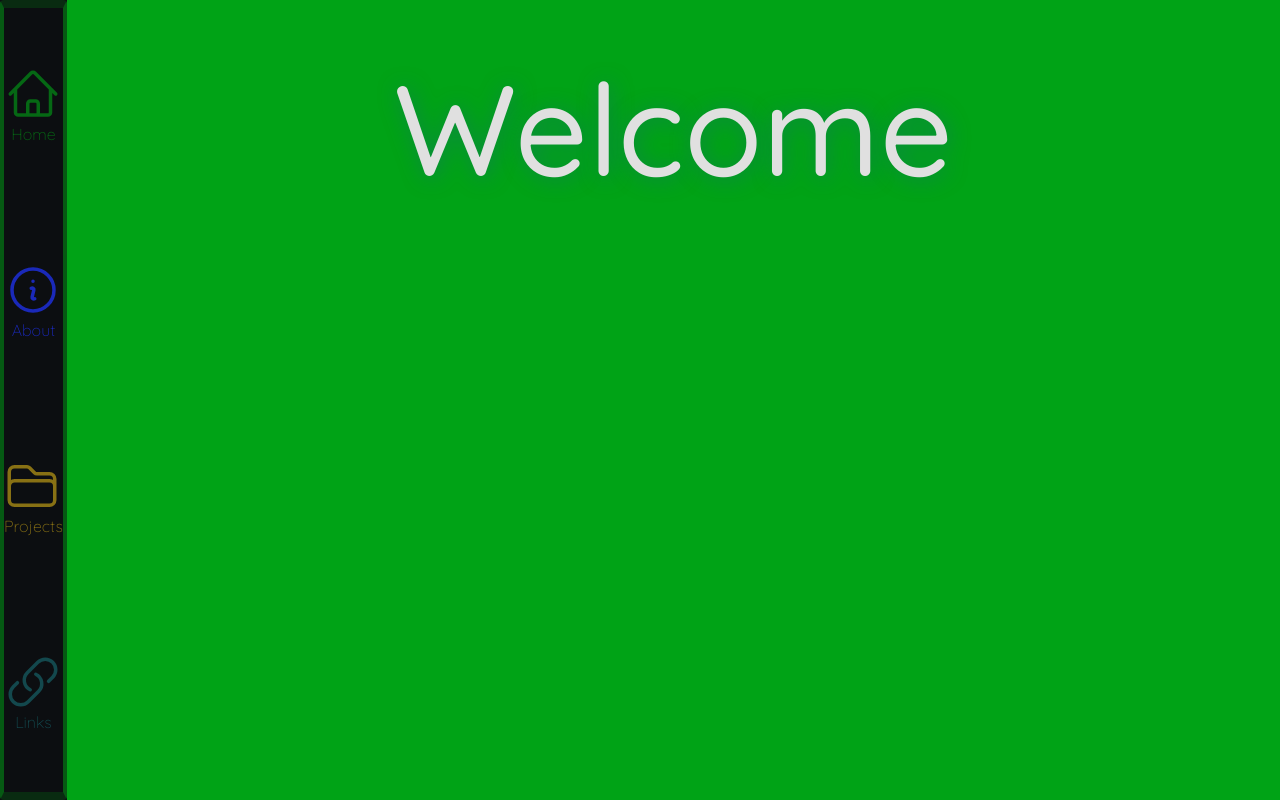
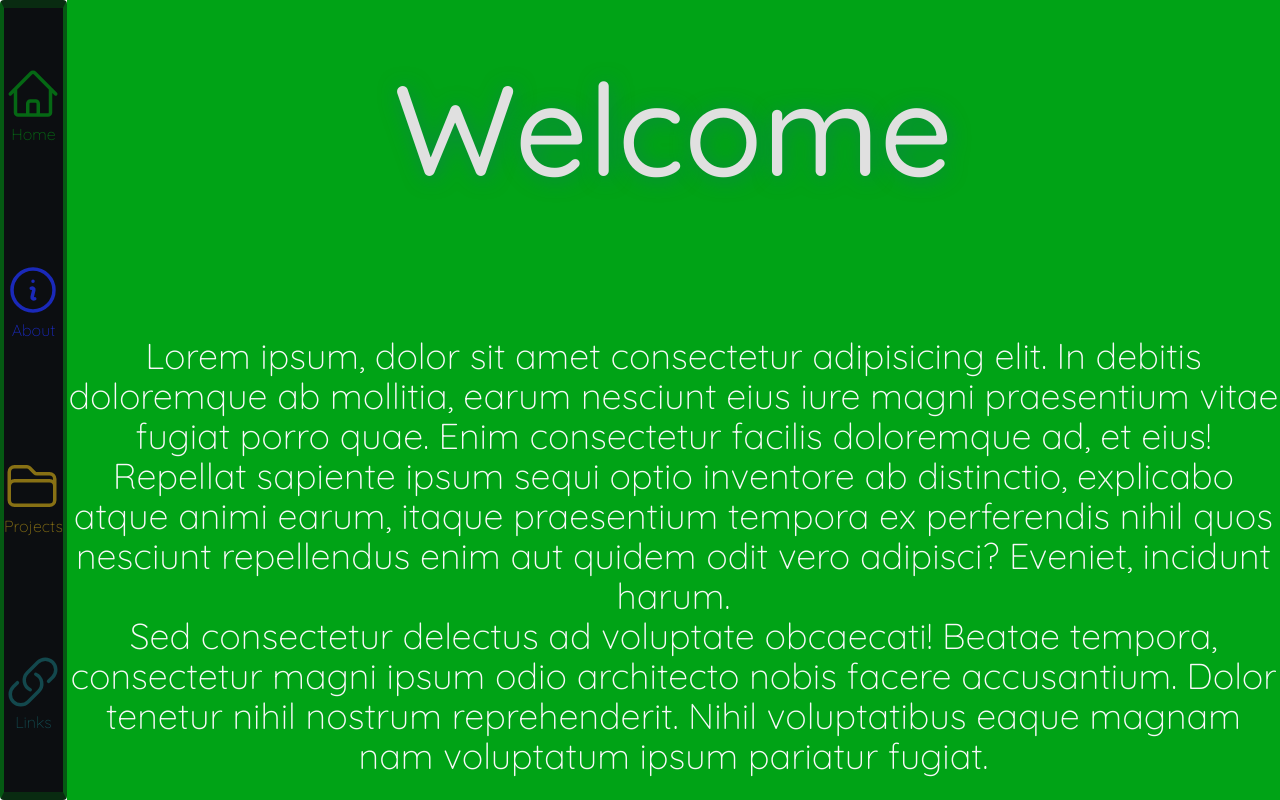
Before and after one commit to cfx78/cfx789, a React (Vite) app: page / in a window 1280 px wide. Built offline with nearby package versions, Linux system fonts and the light colour scheme.

Commit message:
Need to fix exit transition on Framer Motion

```diff
--- a/src/components/AnimatedRoutes/AnimatedRoutes.jsx
+++ b/src/components/AnimatedRoutes/AnimatedRoutes.jsx
@@ -4,20 +4,27 @@ import RootLayout from '../../layouts/RootLayout'
 import About from '../../pages/About/About'
 import Home from '../../pages/Home/Home'
 import Links from '../../pages/Links/Links'
-
+import { AnimatePresence } from 'framer-motion'
 import Projects from '../../pages/Projects/Projects'
 
 const AnimatedRoutes = () => {
     const location = useLocation()
     return (
+        <AnimatePresence>
             <Routes>
-            <Route path="/" element={<RootLayout />}>
+                <Route
+                    location={location}
+                    key={location.pathname}
+                    path="/"
+                    element={<RootLayout />}
+                >
                     <Route index element={<Home />} />
                     <Route path="about" element={<About />} />
                     <Route path="projects" element={<Projects />} />
                     <Route path="links" element={<Links />} />
                 </Route>
             </Routes>
+        </AnimatePresence>
     )
 }
 
--- a/src/components/Navbar/Navbar.jsx
+++ b/src/components/Navbar/Navbar.jsx
@@ -8,7 +8,7 @@ import { NavLink } from 'react-router-dom'
 
 function Navbar() {
     return (
-        <div className="h-screen c border-4 border-accent-700/50  flex flex-col  inset-y-0 left-0 justify-around items-center rounded   border-y-8 border-y-accent-700/20 hover:border-primary-200 transition duration-150 ease-out hover:ease-in max-w-min">
+        <div className="h-screen c border-4 border-accent-700/50  flex flex-col  inset-y-0 left-0 justify-around items-center rounded   border-y-8 border-y-accent-700/20 hover:border-primary-200 transition duration-150 ease-out hover:ease-in max-w-min bg-neutral-900">
             <NavLink
                 to="/"
                 className="transition duration-150 ease-out
--- a/src/index.css
+++ b/src/index.css
@@ -4,6 +4,7 @@
 body {
     font-family: 'Quicksand', sans-serif;
     font-weight: 300;
+    overflow: hidden;
 }
 h1,
 h2,
--- a/src/layouts/RootLayout.jsx
+++ b/src/layouts/RootLayout.jsx
@@ -1,14 +1,25 @@
 import { Outlet } from 'react-router-dom'
 import Navbar from '../components/Navbar/Navbar'
+import { motion as m, AnimatePresence } from 'framer-motion'
 
 function RootLayout() {
     return (
-        <div className="grid grid-cols-[min-content_auto] relative bg-neutral-900 ">
+        <m.div className="grid grid-cols-[min-content_auto]">
             <Navbar />
-            <main className="">
-                <Outlet />
-            </main>
-        </div>
+            <AnimatePresence>
+                <m.main
+                    key="main"
+                    initial={{ y: '100%' }}
+                    animate={{ y: '0%' }}
+                    transition={{ duration: 0.25, ease: 'easeOut' }}
+                    exit={{ opacity: 1 }}
+                    className=" relative"
+                >
+                    {' '}
+                    <Outlet />
+                </m.main>
+            </AnimatePresence>
+        </m.div>
     )
 }
 
--- a/src/pages/About/About.jsx
+++ b/src/pages/About/About.jsx
@@ -1,7 +1,17 @@
 import React from 'react'
-
+import { motion as m } from 'framer-motion'
 const About = () => {
-    return <div className="min-w-full h-full bg-success-700">About</div>
+    return (
+        <m.div
+            initial={{ y: '100%' }}
+            animate={{ y: '0%' }}
+            transition={{ duration: 0.25, ease: 'easeOut' }}
+            exit={{ opacity: 1 }}
+            className="min-w-full h-full bg-success-700 absolute top-0 left-0"
+        >
+            About
+        </m.div>
+    )
 }
 
 export default About
--- a/src/pages/Home/Home.jsx
+++ b/src/pages/Home/Home.jsx
@@ -1,12 +1,41 @@
 import './Home.scss'
-
+import { motion as m } from 'framer-motion'
 function Home() {
     return (
-        <div className="min-w-full h-full bg-accent-700">
+        <m.div
+            initial={{ y: '100%' }}
+            animate={{ y: '0%' }}
+            transition={{ duration: 0.5, ease: 'easeOut' }}
+            whileInView={{ opacity: 1 }}
+            exit={{ opacity: 1 }}
+            className="min-w-full h-full bg-accent-700 absolute top-0 left-0"
+        >
             <header className="text-center">
                 <h1 className="text-9xl text-primary-200 pt-16">Welcome</h1>
+                <div className="pt-36 text-primary-50 text-4xl">
+                    <p>
+                        Lorem ipsum, dolor sit amet consectetur adipisicing
+                        elit. In debitis doloremque ab mollitia, earum nesciunt
+                        eius iure magni praesentium vitae fugiat porro quae.
+                        Enim consectetur facilis doloremque ad, et eius!
+                    </p>
+                    <p>
+                        Repellat sapiente ipsum sequi optio inventore ab
+                        distinctio, explicabo atque animi earum, itaque
+                        praesentium tempora ex perferendis nihil quos nesciunt
+                        repellendus enim aut quidem odit vero adipisci? Eveniet,
+                        incidunt harum.
+                    </p>
+                    <p>
+                        Sed consectetur delectus ad voluptate obcaecati! Beatae
+                        tempora, consectetur magni ipsum odio architecto nobis
+                        facere accusantium. Dolor tenetur nihil nostrum
+                        reprehenderit. Nihil voluptatibus eaque magnam nam
+                        voluptatum ipsum pariatur fugiat.
+                    </p>
+                </div>
             </header>
-        </div>
+        </m.div>
     )
 }
 
--- a/src/pages/Links/Links.jsx
+++ b/src/pages/Links/Links.jsx
@@ -1,7 +1,17 @@
 import React from 'react'
-
+import { motion as m } from 'framer-motion'
 const Links = () => {
-    return <div className="min-w-full h-full bg-secondary-700">Links</div>
+    return (
+        <m.div
+            initial={{ y: '100%' }}
+            animate={{ y: '0%' }}
+            transition={{ duration: 0.25, ease: 'easeOut' }}
+            exit={{ opacity: 1 }}
+            className="min-w-full h-full bg-secondary-700 absolute top-0 left-0"
+        >
+            Links
+        </m.div>
+    )
 }
 
 export default Links
--- a/src/pages/Projects/Projects.jsx
+++ b/src/pages/Projects/Projects.jsx
@@ -1,7 +1,17 @@
 import React from 'react'
-
+import { motion as m } from 'framer-motion'
 const Projects = () => {
-    return <div className="min-w-full h-full bg-info-500">Projects</div>
+    return (
+        <m.div
+            initial={{ y: '100%' }}
+            animate={{ y: '0%' }}
+            transition={{ duration: 0.25, ease: 'easeOut' }}
+            exit={{ opacity: 1 }}
+            className="min-w-full h-full bg-info-500 "
+        >
+            Projects
+        </m.div>
+    )
 }
 
 export default Projects
```
Lines whose indentation alone changed are shown as unchanged.
